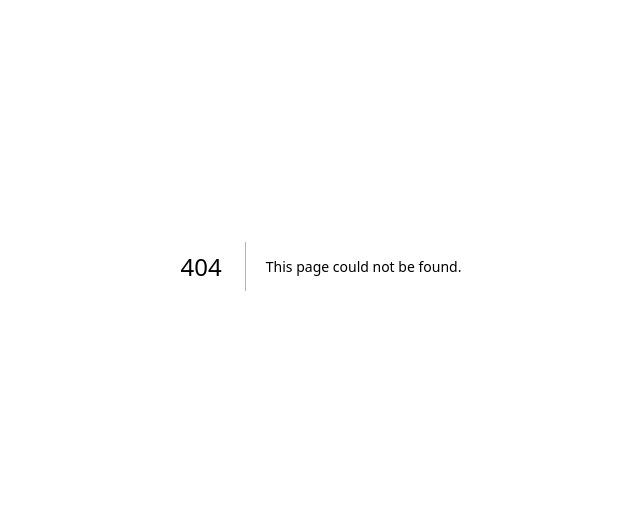
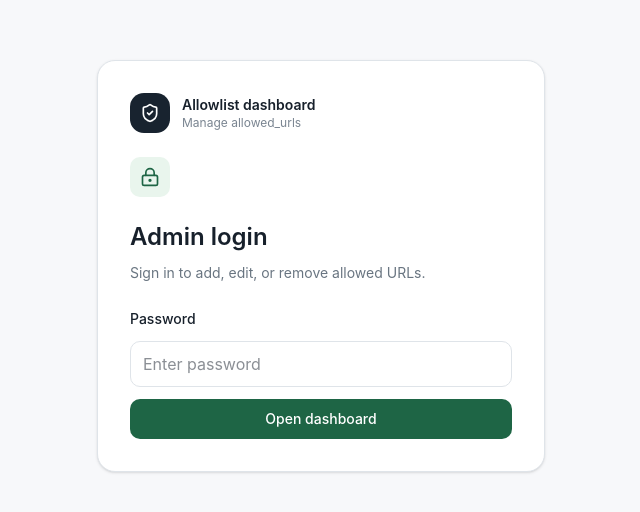
Before and after one commit to Amailfor/larkspur, a Next.js app: page /login in a window 1280 px wide. Before the commit this address had no page. Shown: the part 134-646 px from the top of the page, without its empty margins (319-959 px from the left). Built offline with nearby package versions, Linux system fonts and the light colour scheme.

Commit message:
Add allowlist dashboard login route
V0-Chat-Id: z187OhgQL4u

```diff
--- /dev/null
+++ b/app/login/page.tsx
@@ -0,0 +1,61 @@
+'use client'
+
+import { FormEvent, useState } from 'react'
+import { LockKeyhole, ShieldCheck } from 'lucide-react'
+
+export default function LoginPage() {
+  const [password, setPassword] = useState('')
+  const [error, setError] = useState('')
+  const [loading, setLoading] = useState(false)
+
+  async function submit(event: FormEvent<HTMLFormElement>) {
+    event.preventDefault()
+    setLoading(true)
+    setError('')
+    try {
+      const response = await fetch('/allowlist', {
+        method: 'POST',
+        headers: { 'Content-Type': 'application/json' },
+        body: JSON.stringify({ password }),
+      })
+      if (!response.ok) {
+        setError('Incorrect password.')
+        return
+      }
+      window.location.href = '/allowed_urls'
+    } catch {
+      setError('Unable to connect to the dashboard.')
+    } finally {
+      setLoading(false)
+    }
+  }
+
+  return (
+    <main className="flex min-h-screen items-center justify-center bg-[#f7f8fa] px-5 text-[#17202b]">
+      <section className="w-full max-w-md rounded-2xl border border-[#dfe4e9] bg-white p-6 shadow-sm sm:p-8">
+        <div className="mb-6 flex items-center gap-3">
+          <span className="flex size-10 items-center justify-center rounded-xl bg-[#18232f] text-white">
+            <ShieldCheck className="size-5" />
+          </span>
+          <div>
+            <p className="text-sm font-semibold">Allowlist dashboard</p>
+            <p className="text-xs text-[#7a8591]">Manage allowed_urls</p>
+          </div>
+        </div>
+        <div className="mb-6 flex size-10 items-center justify-center rounded-lg bg-[#e9f5ed] text-[#1e6545]">
+          <LockKeyhole className="size-5" />
+        </div>
+        <h1 className="text-2xl font-semibold">Admin login</h1>
+        <p className="mt-2 text-sm leading-6 text-[#697581]">Sign in to add, edit, or remove allowed URLs.</p>
+        <form onSubmit={submit} className="mt-6 space-y-3">
+          <label htmlFor="password" className="block text-sm font-medium">Password</label>
+          <input id="password" type="password" value={password} onChange={(event) => setPassword(event.target.value)} className="w-full rounded-lg border border-[#dfe4e9] px-3 py-2.5 outline-none focus:ring-2 focus:ring-[#80b797]" placeholder="Enter password" autoComplete="current-password" required />
+          <button type="submit" disabled={loading} className="w-full rounded-lg bg-[#1e6545] px-4 py-2.5 text-sm font-medium text-white hover:bg-[#164d35] disabled:cursor-not-allowed disabled:opacity-60">
+            {loading ? 'Signing in...' : 'Open dashboard'}
+          </button>
+          {error && <p role="alert" className="text-xs text-[#bd5b55]">{error}</p>}
+        </form>
+      </section>
+    </main>
+  )
+}
```
